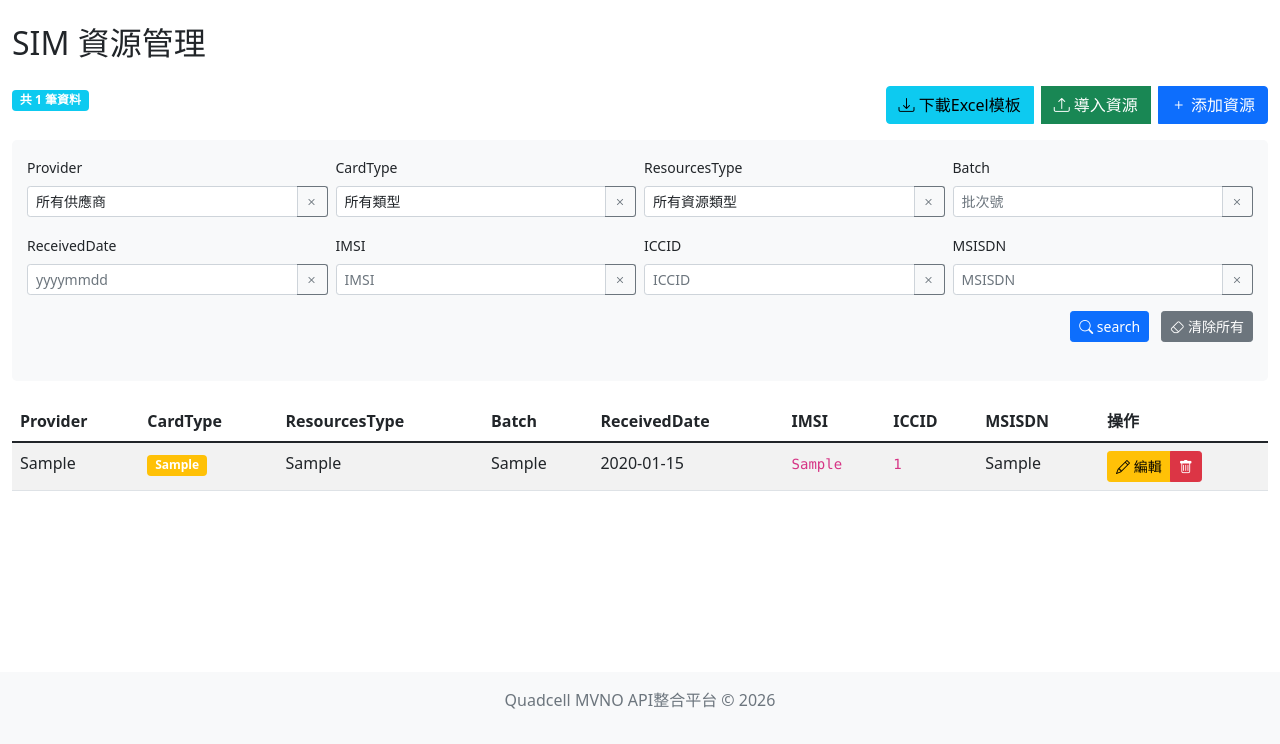
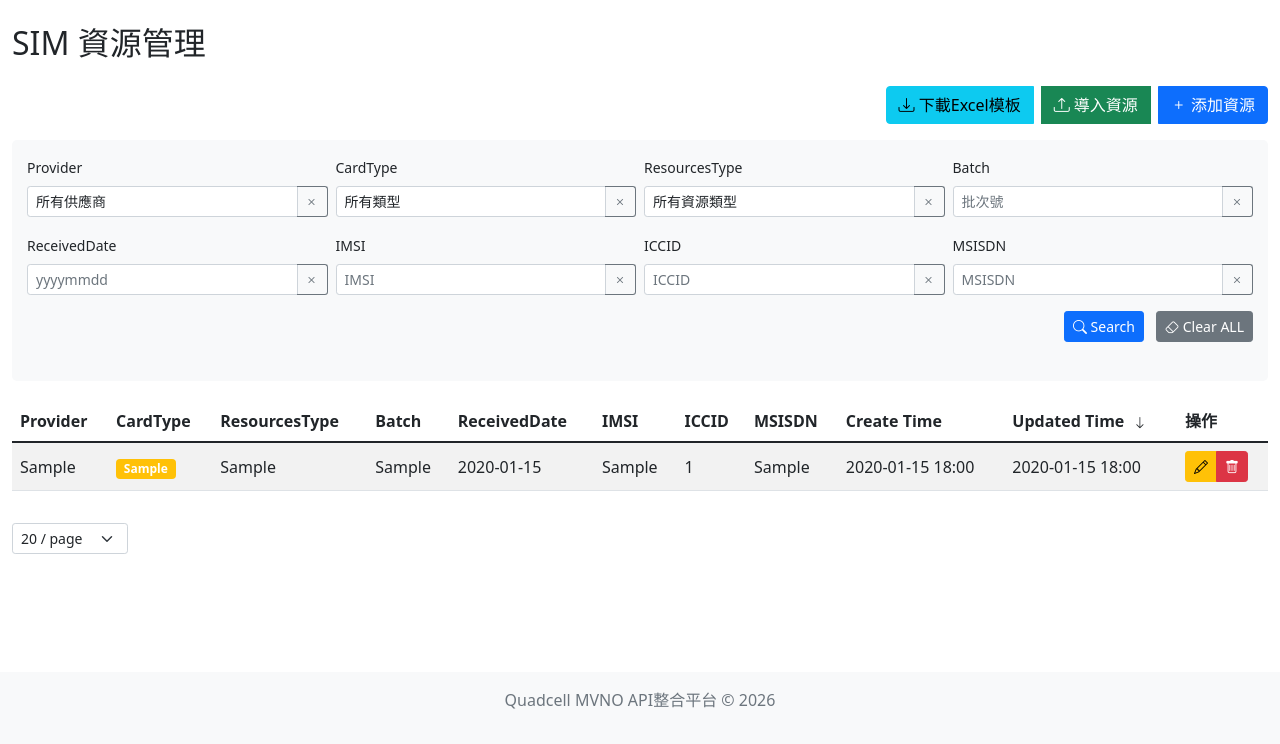
Before and after one commit to VincentYTH/QuadcellMVNO, a Flask app: page /resources in a window 1280 px wide. Shown: the part 56-800 px from the top of the page. Run offline with Flask 3, Linux system fonts and the light colour scheme; tables that the repository leaves empty hold one stand-in row (values such as "Sample post"); some libraries are stand-ins or nearby versions.

Commit message:
Submit Project: SIM_Bug Fixed_20260107

```diff
--- a/app.py
+++ b/app.py
@@ -1,5 +1,5 @@
 from flask import Flask, render_template, request, jsonify, g, session, Response, send_file
-from datetime import datetime
+from datetime import datetime, timedelta
 import os
 import threading
 import subprocess
@@ -17,6 +17,7 @@ from modules.quadcell_api import QuadcellAPI
 from modules.simlessly_api import SimlesslyAPI
 from modules.worldmove_api import WorldMoveAPI
 from modules.sim_resources.manager import SimResourceManager
+from config.sim_resource import LOW_STOCK_THRESHOLD
 
 app = Flask(__name__)
 app.secret_key = 'QB($67:;P2G-h4qGo|f?'
@@ -81,6 +82,18 @@ def set_language(language):
 def translate_filter(key):
     """模板过滤器用于翻译文本"""
     return LANGUAGES.get(g.language, {}).get(key, key)
+
+# UTC to HK time
+@app.template_filter('hk_time')
+def hk_time_filter(dt):
+    if dt is None:
+        return '-'
+
+    # 直接加 8 小時轉換為香港時間
+    hk_dt = dt + timedelta(hours=8)
+
+    # 格式化為 YYYY-MM-DD HH:MM
+    return hk_dt.strftime('%Y-%m-%d %H:%M')
 
 # 启动Ngrok隧道
 def start_ngrok():
@@ -165,44 +178,32 @@ def get_recent_callbacks():
 # 主页面路由
 @app.route('/')
 def index():
-    """主頁面 - 選擇供應商 + SIM 庫存統計（含低庫存警告）"""
+    """主頁面 - 依供應商分組顯示 SIM 庫存（含低庫存警告）"""
     from sqlalchemy import func
 
-    # 總數
-    total_count = SimResource.query.count()
-
-    # 按 type 分組
-    type_counts = db.session.query(
+    # 查詢數據：按 Supplier 和 Type 分組統計數量
+    # 結果類似: [('MontNet', 'Physical SIM', 1000), ('MontNet', 'eSIM', 880), ...]
+    inventory_counts = db.session.query(
+        SimResource.supplier,
         SimResource.type,
         func.count(SimResource.id)
-    ).group_by(SimResource.type).all()
-    type_stats = {row[0]: row[1] for row in type_counts}
+    ).group_by(SimResource.supplier, SimResource.type).all()
 
-    physical_count = type_stats.get('Physical SIM', 0)
-    esim_count = type_stats.get('eSIM', 0)
-    softprofile_count = type_stats.get('Soft Profile', 0)
-    other_count = total_count - (physical_count + esim_count + softprofile_count)
+    inventory_data = {}
+    for supplier, card_type, count in inventory_counts:
+        if not supplier: # 處理供應商為空的情況
+            supplier = "Unknown"
+        if supplier not in inventory_data:
+            inventory_data[supplier] = {}
+        inventory_data[supplier][card_type] = count
 
-    # 按 supplier 分組統計
-    supplier_counts = db.session.query(
-        SimResource.supplier,
-        func.count(SimResource.id)
-    ).group_by(SimResource.supplier).all()
-    supplier_stats = {row[0]: row[1] for row in supplier_counts}
+    # 對供應商名稱進行排序 (可選，讓顯示順序固定)
+    sorted_inventory = dict(sorted(inventory_data.items()))
 
-    # 获取低库存警告
-    low_stock_alerts = SimResourceManager.get_low_stock_alerts()
-
-    # 傳遞 full_width=False 或默認（中間模式）
     return render_template('index.html',
-                           total_count=total_count,
-                           physical_count=physical_count,
-                           esim_count=esim_count,
-                           softprofile_count=softprofile_count,
-                           other_count=other_count,
-                           supplier_stats=supplier_stats,
-                           low_stock_alerts=low_stock_alerts,
-                           full_width=False)  # 明確指定中間模式
+                           inventory_data=sorted_inventory,
+                           low_stock_threshold=LOW_STOCK_THRESHOLD,
+                           full_width=False)
 
 # 供應商頁面
 @app.route('/api/<vendor>')
--- a/config/company_mappings.json
+++ b/config/company_mappings.json
@@ -70,6 +70,10 @@
   {
     "companyName": "FUCOTE05",
     "authKey": "U5a12oiQ"
+  },
+  {
+    "companyName": "FUCOTE13",
+    "authKey": "L#a8KB2c"
   },
   {
     "companyName": "GLCALL",
--- a/config/languages.py
+++ b/config/languages.py
@@ -1003,8 +1003,7 @@ LANGUAGES = {
 
         #Sim Resource
         'sim_resource_management': 'SIM 資源管理',
-        'sim_resource_description': '集中管理實體卡、eSIM、SoftProfile，所有欄位完全自訂',
-        'support_physical_esim_softprofile': '支援實體卡 · eSIM · SoftProfile · 任意自訂欄位',
+        'sim_resource_description': '庫存概覽',
         'search_type': '搜索類型',
         'all_suppliers': '所有供應商',
         'add_resource': '添加資源',
@@ -1023,7 +1022,6 @@ LANGUAGES = {
         'save': '保存',
         'confirm_delete': '確認刪除？',
         'sim_resources': 'SIM 資源',
-        'my_sim_inventory': '我的 SIM 卡庫存',
         'current_inventory': '目前庫存',
         'total': '總庫存',
         'cards': '張',
--- a/modules/sim_resources/routes.py
+++ b/modules/sim_resources/routes.py
@@ -13,8 +13,10 @@ sim_resources_bp = Blueprint('sim_resources', __name__, url_prefix='/resources')
 # SIM資源管理頁面 - 使用全寬模式
 @sim_resources_bp.route('')
 def resources_page():
-    """SIM資源管理頁面 - 支持多欄位搜索 + 每頁50筆 + 排序"""
+    """SIM資源管理頁面 - 支持多欄位搜索 + 每頁數量控制 + 排序"""
     page = request.args.get('page', 1, type=int)
+    # 獲取每頁顯示數量，默認為 20
+    per_page = request.args.get('per_page', 20, type=int)
 
     # 獲取搜索參數
     search_params = {
@@ -27,11 +29,12 @@ def resources_page():
         'iccid': request.args.get('iccid', '').strip(),
         'msisdn': request.args.get('msisdn', '').strip(),
         'sort': request.args.get('sort', 'updated_at'),
-        'order': request.args.get('order', 'desc')
+        'order': request.args.get('order', 'desc'),
+        'per_page': per_page  # 將 per_page 加入參數以便回傳給前端
     }
 
-    # 獲取資源列表
-    resources = SimResourceManager.get_all_resources(search_params, page, 50)
+    # 獲取資源列表 (傳入 per_page)
+    resources = SimResourceManager.get_all_resources(search_params, page, per_page)
 
     # 獲取選項數據
     options = SimResourceManager.get_options()
--- a/templates/resources.html
+++ b/templates/resources.html
@@ -20,6 +20,7 @@
     .sortable-header {
         cursor: pointer;
         user-select: none;
+        white-space: nowrap;
     }
 
     .sortable-header:hover {
@@ -29,6 +30,13 @@
     .sort-icon {
         font-size: 0.8em;
         margin-left: 5px;
+    }
+
+    /* 時間欄位樣式 */
+    .time-cell {
+        font-size: 0.85rem;
+        color: #666;
+        white-space: nowrap;
     }
 
     /* 表格響應式設計 */
@@ -47,12 +55,7 @@
 {% block content %}
 <h2 class="mb-4">{{ _('sim_resource_management') }}</h2>
 
-<div class="d-flex justify-content-between mb-3">
-    <div class="search-stats">
-        <span class="badge bg-info">
-            共 {{ pagination.total }} 筆資料
-        </span>
-    </div>
+<div class="d-flex justify-content-end mb-3">
     <div class="btn-group">
         <a href="/api/template/sim_resources" class="btn btn-info me-2">
             <i class="bi bi-download"></i> {{ _('download_template') }}
@@ -68,6 +71,8 @@
 
 <div class="search-filter-group">
     <form class="mb-4" method="GET" id="searchForm">
+        <input type="hidden" name="per_page" value="{{ search_params.per_page }}">
+
         <div class="row mb-3 g-2">
             <div class="col-md-3">
                 <label class="form-label small">Provider</label>
@@ -184,10 +189,10 @@
         <div class="row">
             <div class="col-md-12 text-end">
                 <button type="submit" class="btn btn-primary btn-sm me-2">
-                    <i class="bi bi-search"></i> {{ _('search') }}
+                    <i class="bi bi-search"></i> Search
                 </button>
                 <button type="button" class="btn btn-secondary btn-sm" onclick="clearAllFilters()">
-                    <i class="bi bi-eraser"></i> 清除所有
+                    <i class="bi bi-eraser"></i> Clear ALL
                 </button>
             </div>
         </div>
@@ -195,7 +200,7 @@
 </div>
 
 <div class="table-responsive">
-    <table class="table table-striped table-hover">
+    <table class="table table-striped table-hover align-middle">
         <thead>
             <tr>
                 <th class="sortable-header" onclick="sortTable('supplier')">
@@ -246,6 +251,18 @@
                         <i class="bi bi-arrow-{% if search_params.order == 'asc' %}up{% else %}down{% endif %} sort-icon"></i>
                     {% endif %}
                 </th>
+                <th class="sortable-header" onclick="sortTable('created_at')">
+                    Create Time
+                    {% if search_params.sort == 'created_at' %}
+                        <i class="bi bi-arrow-{% if search_params.order == 'asc' %}up{% else %}down{% endif %} sort-icon"></i>
+                    {% endif %}
+                </th>
+                <th class="sortable-header" onclick="sortTable('updated_at')">
+                    Updated Time
+                    {% if search_params.sort == 'updated_at' %}
+                        <i class="bi bi-arrow-{% if search_params.order == 'asc' %}up{% else %}down{% endif %} sort-icon"></i>
+                    {% endif %}
+                </th>
                 <th>{{ _('actions') }}</th>
             </tr>
         </thead>
@@ -257,9 +274,11 @@
                 <td>{{ res.resources_type or '' }}</td>
                 <td>{{ res.batch or '' }}</td>
                 <td>{{ res.received_date or '' }}</td>
-                <td><code>{{ res.imsi or '' }}</code></td>
-                <td><code>{{ res.iccid or '' }}</code></td>
+                <td>{{ res.imsi or '' }}</td>
+                <td>{{ res.iccid or '' }}</td>
                 <td>{{ res.msisdn or '' }}</td>
+                <td>{{ res.created_at | hk_time }}</td>
+                <td>{{ res.updated_at | hk_time }}</td>
                 <td>
                     <div class="btn-group btn-group-sm">
                         <button class="btn btn-warning edit-btn"
@@ -279,7 +298,7 @@
                             data-puk1="{{ res.puk1 or '' }}"
                             data-pin2="{{ res.pin2 or '' }}"
                             data-puk2="{{ res.puk2 or '' }}">
-                            <i class="bi bi-pencil"></i> {{ _('edit') }}
+                            <i class="bi bi-pencil"></i>
                         </button>
                         <button class="btn btn-danger delete-btn" data-id="{{ res.id }}">
                             <i class="bi bi-trash"></i>
@@ -292,33 +311,39 @@
     </table>
 </div>
 
-{% if pagination.pages > 1 %}
-<nav>
-    <ul class="pagination justify-content-center">
-        {% if pagination.has_prev %}
-            <li class="page-item">
-                <a class="page-link" href="#" onclick="goToPage({{ pagination.prev_num }}); return false;">
-                    {{ _('previous') }}
-                </a>
+<div class="d-flex justify-content-between align-items-center mt-3">
+    <div>
+        <select class="form-select form-select-sm" style="width: auto; display: inline-block;" onchange="changePerPage(this.value)">
+            <option value="20" {% if search_params.per_page == 20 %}selected{% endif %}>20 / page</option>
+            <option value="50" {% if search_params.per_page == 50 %}selected{% endif %}>50 / page</option>
+            <option value="100" {% if search_params.per_page == 100 %}selected{% endif %}>100 / page</option>
+        </select>
+    </div>
+
+    {% if pagination.pages > 1 %}
+    <nav>
+        <ul class="pagination pagination-sm mb-0">
+            <li class="page-item {% if not pagination.has_prev %}disabled{% endif %}">
+                <a class="page-link" href="#" onclick="goToPage({{ pagination.prev_num }}); return false;">{{ _('previous') }}</a>
             </li>
-        {% endif %}
 
-        <li class="page-item disabled">
-            <a class="page-link">
-                頁碼 {{ pagination.page }} / {{ pagination.pages }}
-            </a>
-        </li>
+            {% for page_num in pagination.iter_pages(left_edge=1, right_edge=1, left_current=2, right_current=2) %}
+                {% if page_num %}
+                    <li class="page-item {% if page_num == pagination.page %}active{% endif %}">
+                        <a class="page-link" href="#" onclick="goToPage({{ page_num }}); return false;">{{ page_num }}</a>
+                    </li>
+                {% else %}
+                    <li class="page-item disabled"><span class="page-link">...</span></li>
+                {% endif %}
+            {% endfor %}
 
-        {% if pagination.has_next %}
-            <li class="page-item">
-                <a class="page-link" href="#" onclick="goToPage({{ pagination.next_num }}); return false;">
-                    {{ _('next') }}
-                </a>
+            <li class="page-item {% if not pagination.has_next %}disabled{% endif %}">
+                <a class="page-link" href="#" onclick="goToPage({{ pagination.next_num }}); return false;">{{ _('next') }}</a>
             </li>
-        {% endif %}
-    </ul>
-</nav>
-{% endif %}
+        </ul>
+    </nav>
+    {% endif %}
+</div>
 
 <div class="modal fade" id="addModal" tabindex="-1">
     <div class="modal-dialog modal-lg">
@@ -524,6 +549,14 @@ function clearAllFilters() {
 function goToPage(page) {
     const params = new URLSearchParams(window.location.search);
     params.set('page', page);
+    window.location.href = `?${params.toString()}`;
+}
+
+// 4) 新增：修改每頁顯示數量
+function changePerPage(val) {
+    const params = new URLSearchParams(window.location.search);
+    params.set('per_page', val);
+    params.set('page', 1); // 改變顯示數量後重置回第一頁
     window.location.href = `?${params.toString()}`;
 }
 
```
Also changed, not shown: templates/index.html (+24 -38 lines).
